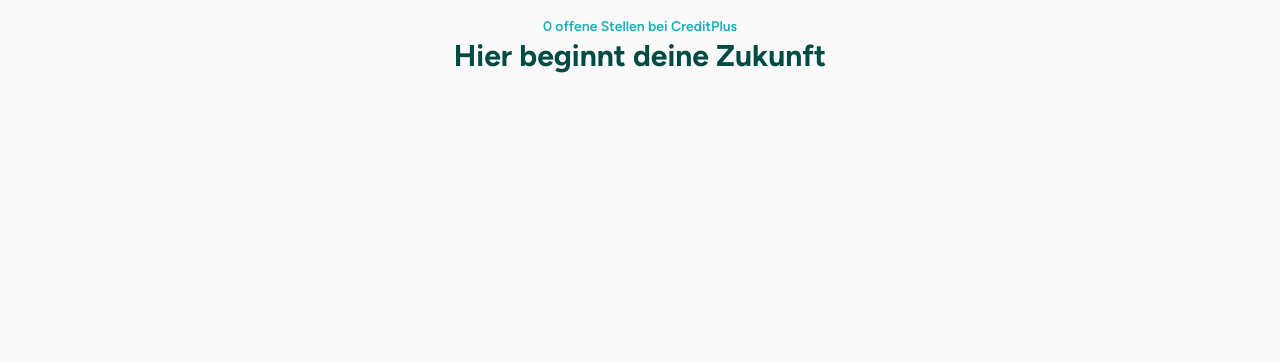
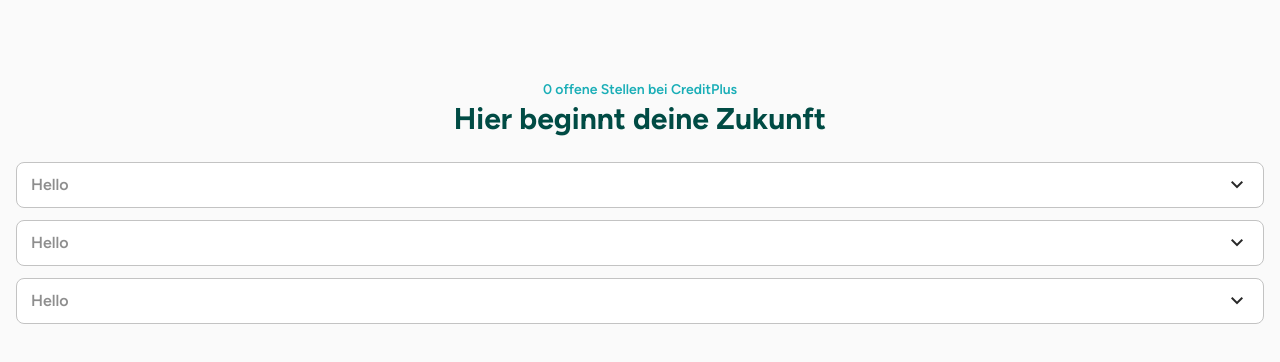
Before and after one commit to lavendelchen/becklyn-coding-challenge, a Next.js app: page / in a window 1280 px wide. Shown: the top 362 px of the page. Built offline with nearby package versions, Linux system fonts and the light colour scheme; no server answers.

Commit message:
start filter selects, remove eslint

```diff
--- a/package.json
+++ b/package.json
@@ -6,7 +6,6 @@
     "dev": "next dev",
     "build": "next build",
     "start": "next start",
-    "lint": "next lint",
     "generate": "graphql-codegen --config src/lib/codegen.ts"
   },
   "dependencies": {
@@ -25,8 +24,6 @@
     "@types/node": "^20",
     "@types/react": "^18",
     "@types/react-dom": "^18",
-    "eslint": "^8",
-    "eslint-config-next": "14.2.13",
     "typescript": "^5"
   }
 }
--- a/src/app/globals.css
+++ b/src/app/globals.css
@@ -1,3 +1,14 @@
+@import url('https://fonts.googleapis.com/css2?family=Material+Symbols+Outlined:opsz,wght,FILL,GRAD@20..48,100..700,0..1,-50..200');
+
+.material-symbols-outlined {
+  font-variation-settings:
+  'FILL' 0,
+  'wght' 400,
+  'GRAD' 0,
+  'opsz' 24;
+  color: #272727;
+}
+
 :root {
   /* Colors */
   --primary-50:   #F2FEFF;
--- a/src/components/JobOverview/JobOverview.module.css
+++ b/src/components/JobOverview/JobOverview.module.css
@@ -1,17 +1,61 @@
 .jobOverview {
-  display: flex;
-  flex-direction: column;
-  align-items: center;
-  text-align: center;
-  padding: 17px;
+  display: grid;
+  grid-template-columns: repeat(4, 1fr);
+  justify-items: center;
+  column-gap: 10px;
+  margin-left: 16px;
+  margin-right: 16px;
+  margin-top: 80px;
 }
 
 .subHeading {
+  grid-column: span 4;
+  text-align: center;
   font: var(--text-sm-medium);
   color: var(--primary-600);
 }
 
 .heading {
+  grid-column: span 4;
+  text-align: center;
   font: var(--display-sm-medium);
   color: var(--secondary);
 }
+
+.filters {
+  grid-column: span 4;
+  width: 100%;
+  margin-top: 24px;
+  display: flex;
+  flex-direction: column;
+  gap: 12px;
+}
+
+.select {
+  border: 1px solid #C3C3C3;
+  border-radius: 8px;
+  padding: 10px 14px;
+  background: var(--gray-50);
+  display: flex;
+  align-items: center;
+  justify-content: space-between;
+  font: var(--text-md-medium);
+  color: var(--gray-600)
+}
+
+.select span.material-symbols-outlined {
+  color: #272727;
+}
+
+.selectPopup {
+
+}
+
+.selectListbox {
+
+}
+
+.selectOption {
+  border: 1px solid red;
+  /* color: red; */
+}
--- a/src/components/JobOverview/JobOverview.tsx
+++ b/src/components/JobOverview/JobOverview.tsx
@@ -1,9 +1,31 @@
 "use client";
 
 import styles from "./JobOverview.module.css";
+import { forwardRef } from "react";
 import { useQuery } from "@apollo/client";
 import { InitialJobsQuery, InitialJobsQueryVariables } from "@/types/graphql";
 import { INITIAL_JOBS } from "@/lib/query";
+import { Select } from "@mui/base/Select";
+import { Option } from "@mui/base/Option";
+
+type SelectRootSlotProps<TValue, Multiple> = {
+  ownerState: any;
+  children?: React.ReactNode;
+};
+
+const Button = forwardRef<HTMLButtonElement, SelectRootSlotProps<any, any>>(
+  function Button(props, ref) {
+    const { ownerState, ...other } = props;
+    return (
+      <button type="button" {...other} ref={ref}>
+        {other.children}
+        <span className="material-symbols-outlined">
+          keyboard_arrow_down
+        </span>
+      </button>
+    );
+  }
+);
 
 export default function JobOverview() {
   const initialJobsVariables = {
@@ -33,13 +55,37 @@ export default function JobOverview() {
     console.dir(error, { depth: null, color: true})
 
   if (data?.jobCollection)
-    jobCount = data.jobCollection.total
+    jobCount = data.jobCollection.total;
 
 
   return (
     <div className={styles.jobOverview}>
       <h5 className={styles.subHeading}>{jobCount} offene Stellen bei CreditPlus</h5>
       <h1 className={styles.heading}>Hier beginnt deine Zukunft</h1>
+      <div className={styles.filters}>
+        {Array.from({ length: 3 }, (_, index) => (
+          <Select
+            key={index}
+            className={styles.select}
+            slots={{
+              root: Button
+            }}
+            slotProps={{
+              popup: { className: styles.selectPopup },
+              listbox: { className: styles.selectListbox },
+            }}
+            value="Hello"
+            onChange={(event, newValue) => {}}
+          >
+            <Option className={styles.selectOption} key="Hello" value="Hello">
+              Hello
+            </Option>
+            <Option className={styles.selectOption} key="Hello" value="Hello">
+              Hello
+            </Option>
+          </Select>
+        ))}
+      </div>
     </div>
   );
 }
```
Also changed, not shown: .eslintrc.json (deleted), todo.txt (added), 1 other file (tests, documents, lock files or other folders).
